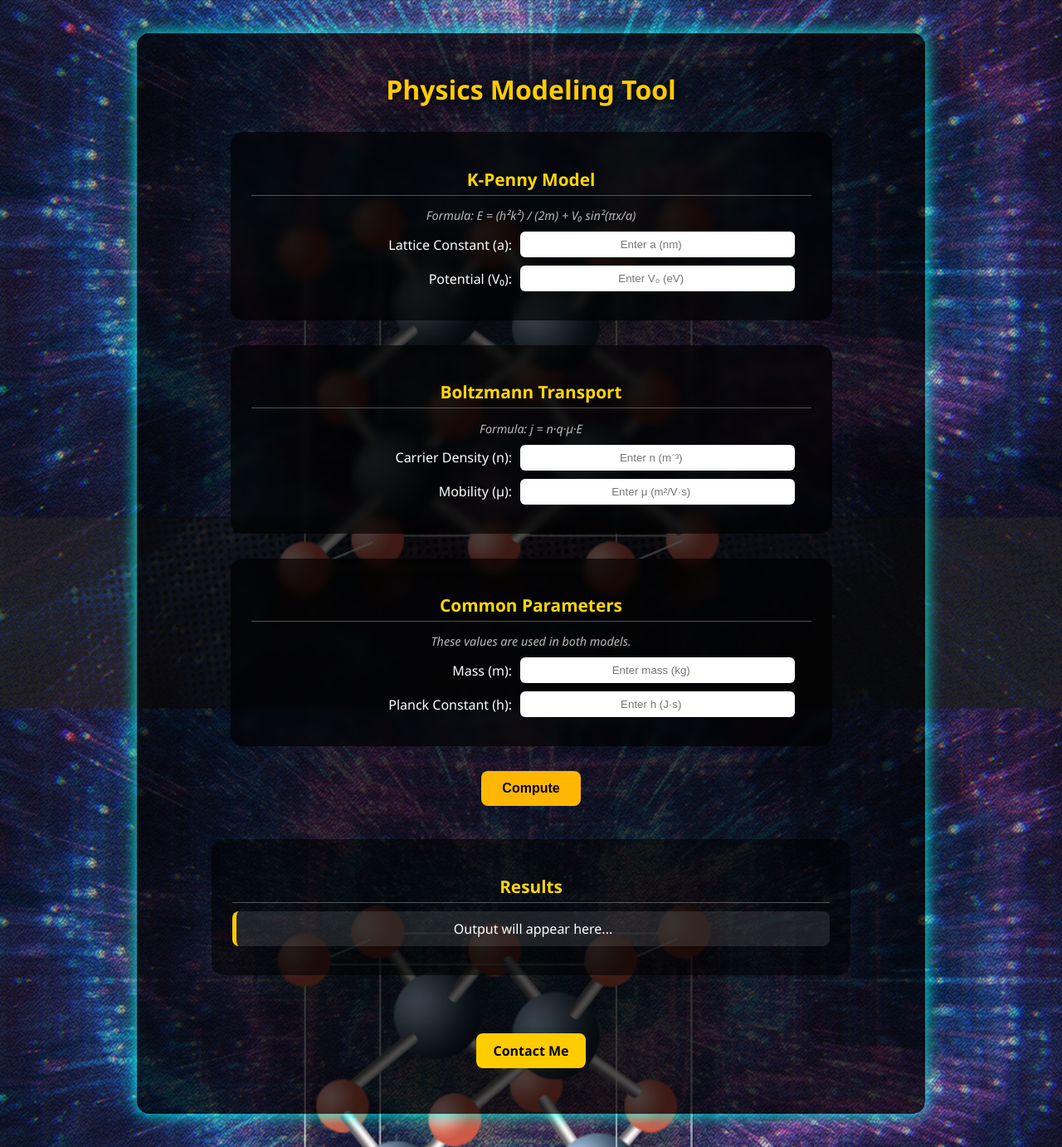
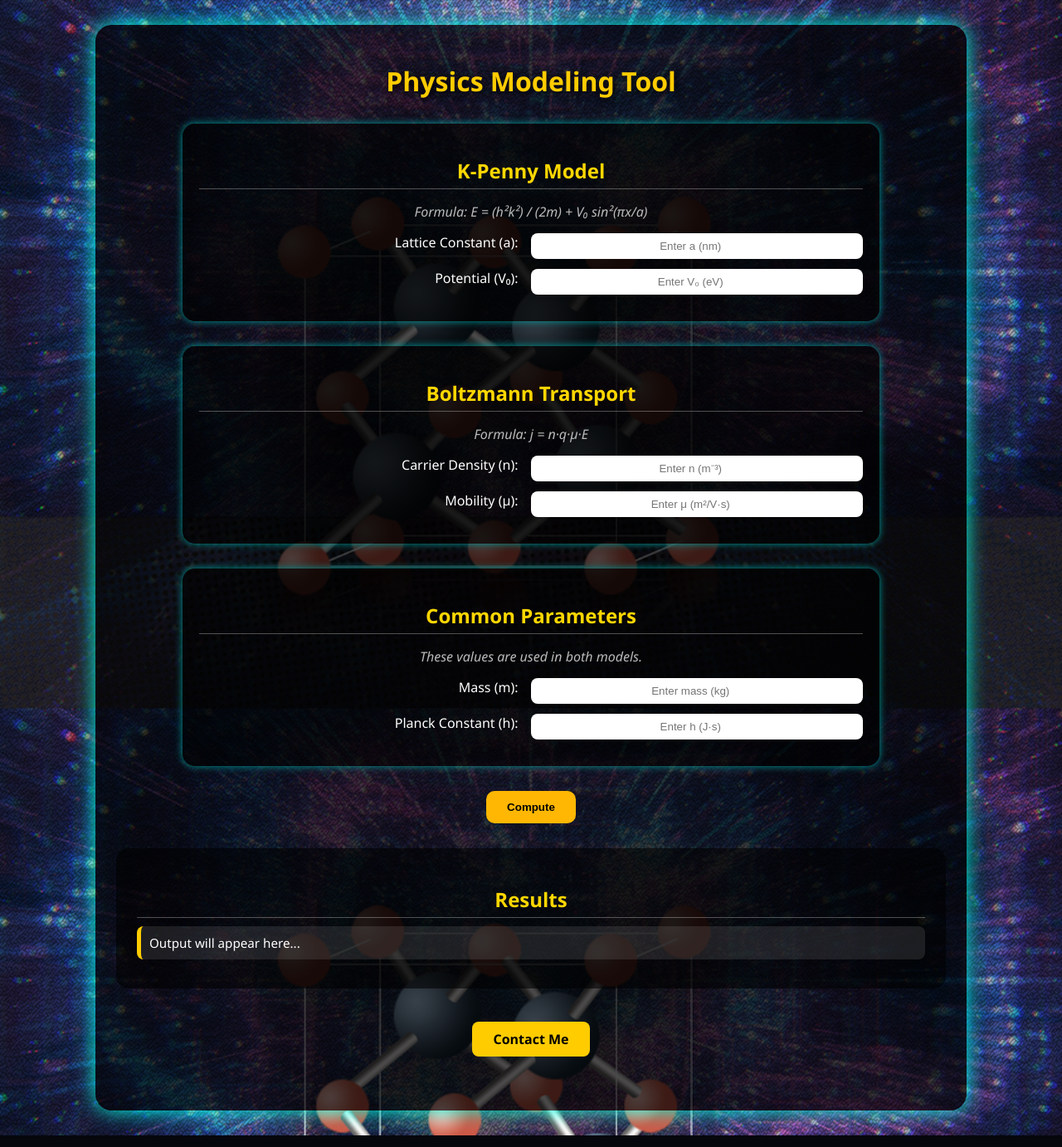
Before and after one commit to Sankalpa-Hota/semiconductor-physics-tool, a Flask app: page / in a window 1280 px wide. Shown: the whole page at 83% size. Run offline with Flask 3, Linux system fonts and the light colour scheme.

Commit message:
Update style.css

```diff
--- a/static/style.css
+++ b/static/style.css
@@ -1,4 +1,4 @@
-/* Reset & Global Styles */
+/* Background & Layout */
 body {
     margin: 0;
     font-family: 'Segoe UI', 'Orbitron', sans-serif;
@@ -8,142 +8,139 @@ body {
     min-height: 100vh;
 }
 
-/* Container */
 .container {
-    width: 80%;
-    max-width: 900px;
-    margin: 40px auto;
+    width: 85%;
+    max-width: 1000px;
+    margin: 30px auto;
     padding: 25px;
     background: rgba(0,0,0,0.7);
-    border-radius: 15px;
-    box-shadow: 0 0 20px #00ffea;
-    text-align: center;
+    border-radius: 20px;
+    box-shadow: 0 0 25px #00ffe0;
 }
 
-/* Headers */
+/* Headings */
 h1 {
     color: #ffcc00;
     text-shadow: 2px 2px 10px #000;
-    margin-bottom: 25px;
+    text-align: center;
 }
 
 h2 {
     color: #ffd700;
-    margin-bottom: 10px;
-    font-size: 1.3rem;
     border-bottom: 1px solid rgba(255,255,255,0.3);
     padding-bottom: 5px;
+    margin-bottom: 10px;
+    text-align: center;
 }
 
+/* Formula hint */
 .formula-hint {
-    font-size: 0.9rem;
     font-style: italic;
     color: #bbb;
-    margin-bottom: 10px;
+    text-align: center;
+    margin-bottom: 15px;
 }
 
-/* Input Form */
+/* Input forms */
 .input-form {
     background: rgba(0,0,0,0.65);
-    padding: 25px;
     border-radius: 15px;
-    width: 75%;
+    padding: 20px;
     margin: 30px auto;
-    color: #fff;
-    backdrop-filter: blur(5px);
+    width: 80%;
+    box-shadow: 0 0 10px #009999;
 }
 
 .input-row {
     display: flex;
-    justify-content: space-evenly;
-    align-items: center;
-    margin: 10px 0;
-    flex-wrap: wrap;
+    justify-content: space-between;
+    margin: 12px 0;
 }
 
 .input-row label {
     flex: 1;
-    min-width: 150px;
     text-align: right;
-    margin-right: 10px;
+    margin-right: 15px;
 }
 
 .input-row input {
     flex: 1;
-    min-width: 150px;
     padding: 8px;
-    border-radius: 6px;
     border: none;
+    border-radius: 8px;
     text-align: center;
-    margin-right: 20px;
 }
 
 /* Button */
 .submit-btn {
-    background-color: #ffb703;
+    display: block;
+    margin: 30px auto;
+    background: #ffb703;
     color: #000;
+    font-weight: bold;
+    padding: 12px 25px;
     border: none;
-    padding: 12px 25px;
-    border-radius: 8px;
-    font-weight: bold;
+    border-radius: 10px;
     cursor: pointer;
-    display: block;
-    margin: 25px auto 0 auto;
     transition: 0.3s;
-    font-size: 1rem;
 }
 
 .submit-btn:hover {
-    background-color: #ffd166;
+    background: #ffd166;
     transform: scale(1.05);
 }
 
-/* Results Section */
+/* Results */
 .results {
-    background: rgba(0,0,0,0.55);
+    background: rgba(0,0,0,0.6);
     padding: 25px;
-    width: 80%;
-    margin: 40px auto;
     border-radius: 15px;
+    margin-top: 30px;
 }
 
 .result-card {
     background: rgba(255,255,255,0.1);
-    margin: 10px auto;
+    border-left: 5px solid #ffcc00;
+    margin: 10px 0;
     padding: 10px;
     border-radius: 8px;
-    color: #fff;
-    border-left: 5px solid #ffcc00;
+    font-size: 0.95rem;
+}
+
+/* Plots */
+.plot-section {
+    margin-top: 30px;
+}
+.plot-section h3 {
+    text-align: center;
+    color: #ffcc00;
+    margin-bottom: 10px;
 }
 
 /* Contact link */
 .contact-link {
-    display: inline-block;
+    display: block;
+    width: fit-content;
+    margin: 40px auto;
     background: #ffcc00;
     color: #000;
-    padding: 10px 20px;
-    margin: 30px auto;
+    padding: 10px 25px;
     border-radius: 8px;
     text-decoration: none;
-    transition: 0.3s;
     font-weight: bold;
 }
-
 .contact-link:hover {
     background: #ffd166;
-    color: #000;
-    transform: scale(1.05);
 }
 
-/* Responsive Design */
+/* Responsive */
 @media (max-width: 700px) {
-    .container, .input-form, .results {
-        width: 98%;
-        padding: 10px;
-        margin: 10px auto;
+    .input-row {
+        flex-direction: column;
+        align-items: center;
     }
-    .input-row label, .input-row input {
-        min-width: 90px;
-        font-size: 0.9rem;
+    .input-row label {
+        text-align: center;
+        margin: 5px 0;
     }
 }
```
